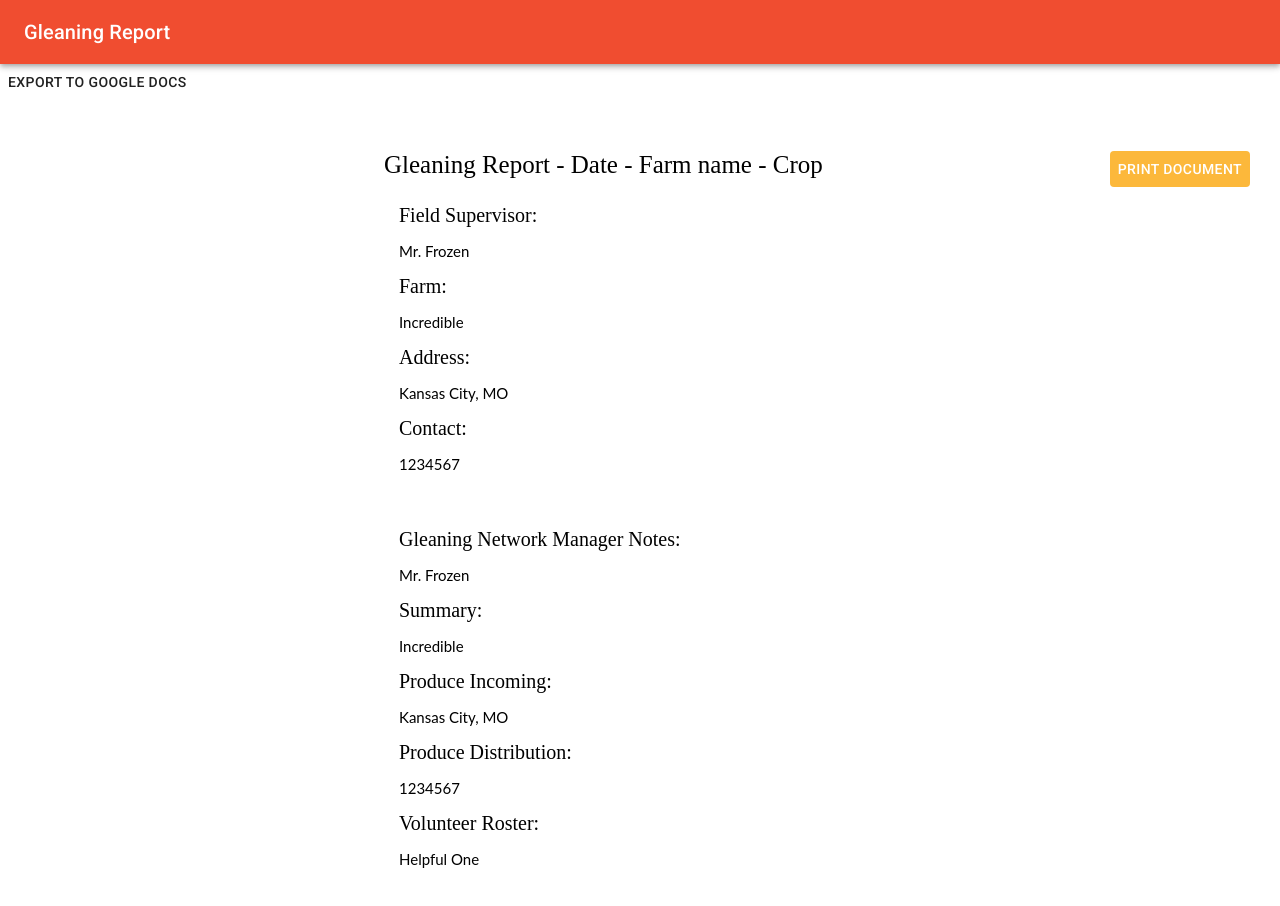
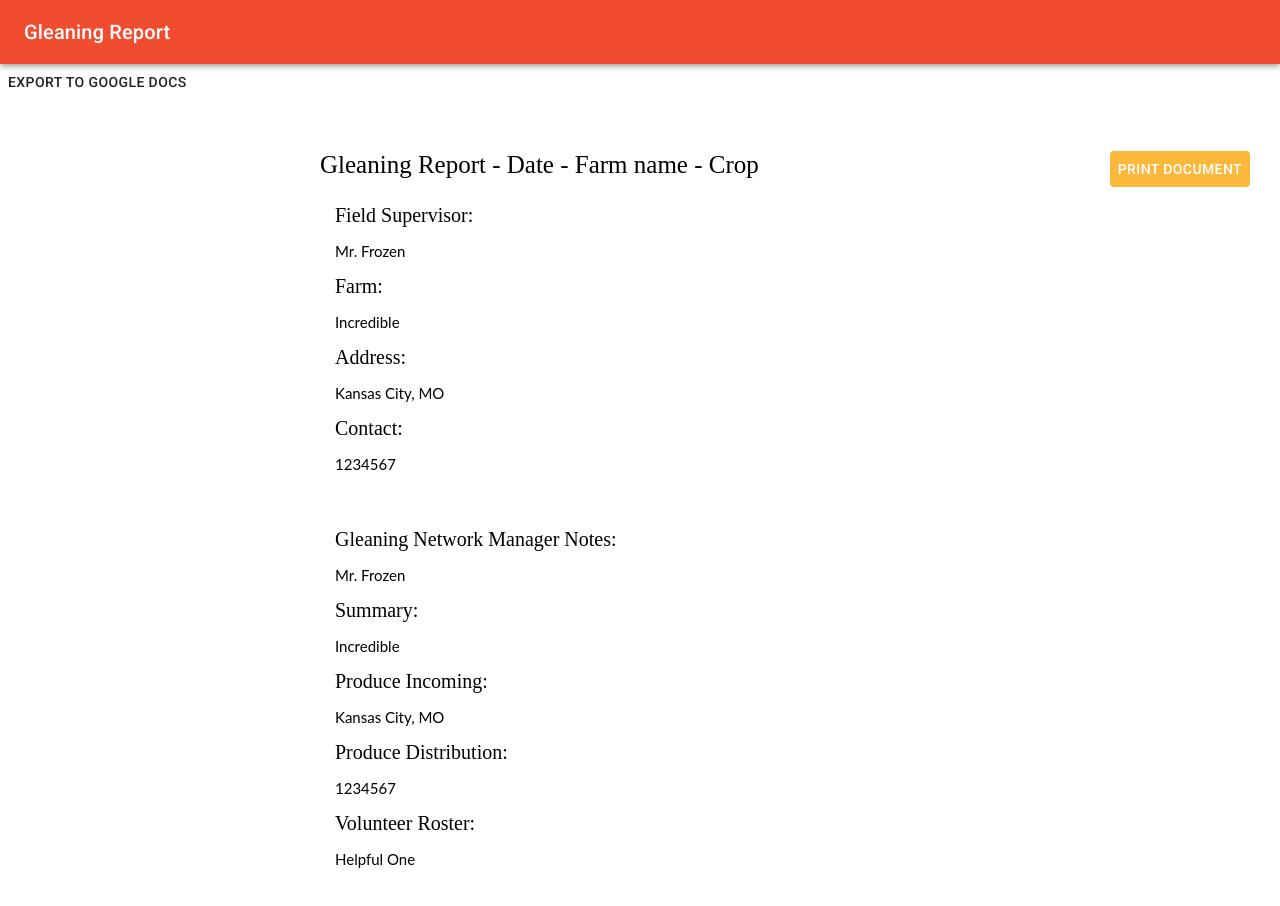
Before and after one commit to DeannaRiddle/After-The-Harvest-Prime-Group-Project, a React app: page /#/detail in a window 1280 px wide. Built offline with nearby package versions, Linux system fonts and the light colour scheme; no server answers.

Commit message:
updated some styling in DetailPage to control what is inside of Paper

```diff
--- a/src/components/Pages/DetailPage/DetailPage.css
+++ b/src/components/Pages/DetailPage/DetailPage.css
@@ -1,6 +1,7 @@
 .margin {
   margin-top: 50px;
-  margin-left: 30%;
+  margin-left: 25%;
+  margin-bottom: 50px;
 }
 
 .reportTitleContainer {
```
